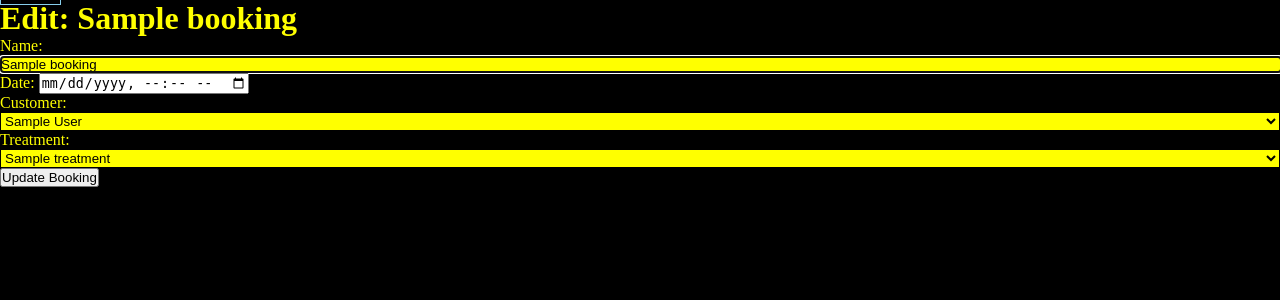
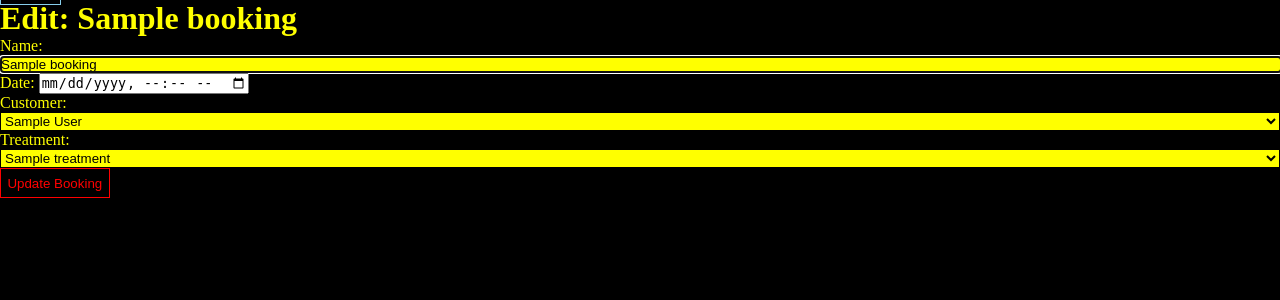
Before and after one commit to abasile1-tech/cyberpunk_ripperdoc_appointment_scheduler, a Flask app: page /bookings/1/edit in a window 1280 px wide. Shown: the part 23-323 px from the top of the page. Run offline with Flask 3, Linux system fonts and the light colour scheme; tables that the repository leaves empty hold one stand-in row (values such as "Sample post").

Commit message:
buttons and submit buttons are now styled the same way

```diff
--- a/static/style.css
+++ b/static/style.css
@@ -63,7 +63,7 @@ input[type="text"], select {
 	border: 1px solid black;
   }
 
-input[type="submit"] {
+input[type="submit"], button {
 	color: red;
 	border: 1px solid red;
 	background: black;
```
